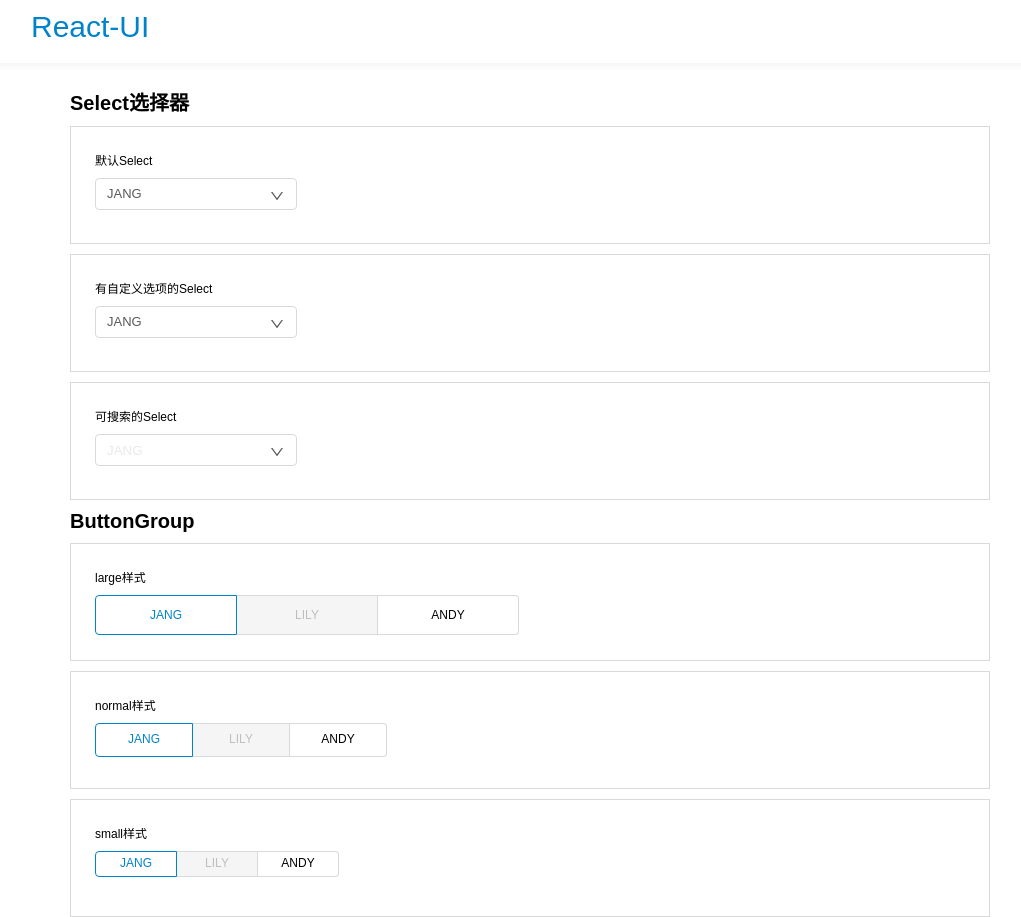
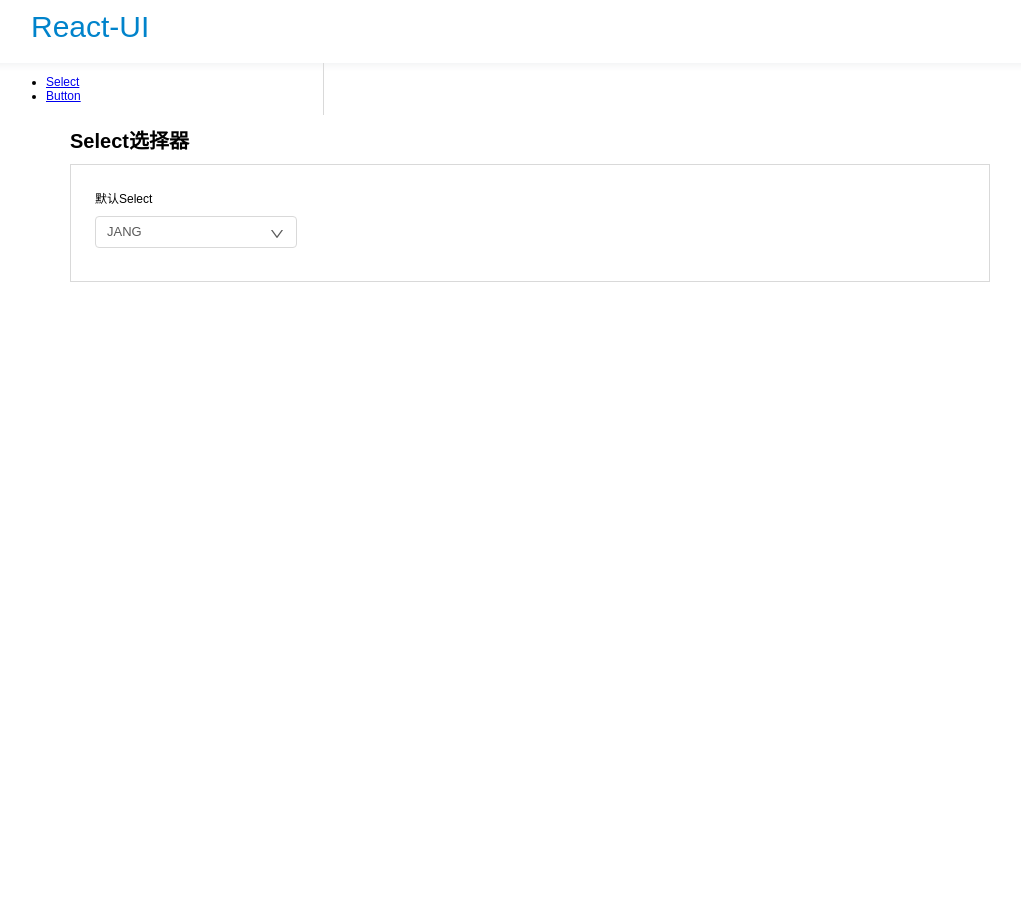
Before and after one commit to Yuki-Zhao/reactStudy, a React app: page /select in a window 1280 px wide. Shown: the whole page, without its empty margins (9-1030 px from the left). After the commit the page ends 800 px from the top, so only its background shows below. Built offline with nearby package versions, Linux system fonts and the light colour scheme.

Commit message:
【update】新增路由

```diff
--- a/package.json
+++ b/package.json
@@ -27,6 +27,7 @@
     "less-loader": "^4.1.0",
     "react-dom": "^16.7.0",
     "react-hot-loader": "^4.6.3",
+    "react-router-dom": "^4.3.1",
     "style-loader": "^0.23.1",
     "webpack": "^4.28.3",
     "webpack-cli": "^3.2.0",
--- a/src/Index.jsx
+++ b/src/Index.jsx
@@ -1,7 +1,8 @@
 import React, { Component } from 'react';
 import Util from './util/Util';
-import Select from './components/select/Select';
+import SelectIndex from './components/select/SelectIndex';
 import ButtonGroup from './components/button/ButtonGroup';
+import { BrowserRouter, Route, Link } from "react-router-dom";
 
 import './../css/components/Index.less';
 
@@ -41,42 +42,24 @@ class Index extends Component {
 
     render() {
         return (
-            <div className='react-ui-index' onMouseDown={this.onClick}>
-                <div className='react-ui-head'>
-                    <div>React-UI</div>
-                </div>
-                <div className='react-ui-index-container'>
-                    <div className='react-ui-index-nav' />
-                    <div className='react-ui-content'>
-                        <div className='react-ui-components-type'>Select选择器</div>
-                        <div className='react-ui-components'>
-                            <div className='react-ui-components-name'>默认Select</div>
-                            <Select selectOptions={selectOptions} />
+            <BrowserRouter>
+                <div className='react-ui-index' onMouseDown={this.onClick}>
+                    <div className='react-ui-head'>
+                        <div>React-UI</div>
+                    </div>
+                    <div className='react-ui-index-container'>
+                        <div className='react-ui-index-nav'>
+                            <ul>
+                                <li><Link to="/select">Select</Link></li>
+                                <li><Link to="/button">Button</Link></li>
+                            </ul>
                         </div>
-                        {<div className='react-ui-components'>
-                            <div className='react-ui-components-name'>有自定义选项的Select</div>
-                            <Select selectOptions={selectOptions} customOption={true} />
-                        </div>}
-                        <div className='react-ui-components'>
-                            <div className='react-ui-components-name'>可搜索的Select</div>
-                            <Select selectOptions={selectOptions} isShowDropDown={this.state.isShowSelectDropDown} showSearch={true} />
-                        </div>
-                        <div className='react-ui-components-type'>ButtonGroup</div>
-                        <div className='react-ui-components'>
-                            <div className='react-ui-components-name'>large样式</div>
-                            <ButtonGroup buttons={selectOptions} size='large'/>
-                        </div>
-                        <div className='react-ui-components'>
-                            <div className='react-ui-components-name'>normal样式</div>
-                            <ButtonGroup buttons={selectOptions} />
-                        </div>
-                        <div className='react-ui-components'>
-                            <div className='react-ui-components-name'>small样式</div>
-                            <ButtonGroup buttons={selectOptions} size='small'/>
+                        <div className='react-ui-content'>
+                            <Route path="/select" component={SelectIndex}/>
                         </div>
                     </div>
                 </div>
-            </div>
+            </BrowserRouter>
         )
     }
 
--- /dev/null
+++ b/src/components/select/SelectIndex.jsx
@@ -0,0 +1,31 @@
+import React, { Component } from 'react';
+import Select from './Select';
+
+
+const selectOptions = [{
+    key: 'jank',
+    value: 'JANG'
+},{
+    key: 'lily',
+    value: 'LILY',
+    disabled: true
+}, {
+    key: 'andy',
+    value: 'ANDY'
+}];
+
+class SelectIndex extends Component {
+    render() {
+        return (
+            <div className='react-ui-components-select'>
+                <div className='react-ui-components-type'>Select选择器</div>
+                <div className='react-ui-components'>
+                    <div className='react-ui-components-name'>默认Select</div>
+                    <Select selectOptions={selectOptions} />
+                </div>
+            </div>
+        )
+    }
+
+}
+export default SelectIndex;
```
